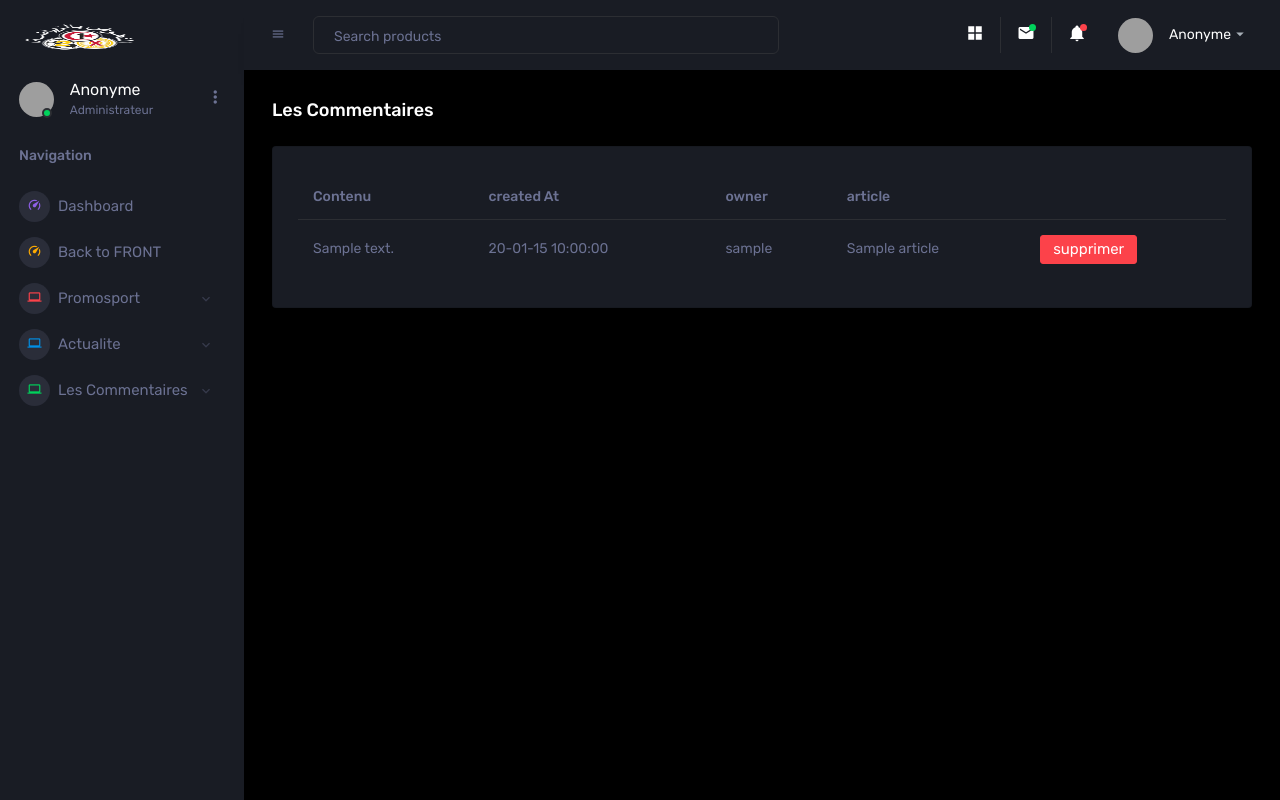
After one commit to inceptumje/Promoosport, a Symfony app: template templates/commentaire/indexBack.html.twig in a window 1280 px wide. The commit adds this page. Run offline with Twig, Linux system fonts and the light colour scheme; the template is opened without the code that fills it: most values are stand-ins (such as "Sample title", 1, 10 or a date in 2020); style sheets or scripts are compiled from the project's sources; some libraries are stand-ins or nearby versions; grey boxes are pictures that could not be loaded.

Commit message:
user + commentaire ( back-office)

```diff
--- /dev/null
+++ b/templates/commentaire/indexBack.html.twig
@@ -0,0 +1,47 @@
+{% extends 'dashboard.html.twig' %}
+
+{% block title %}Les Commentaires{% endblock %}
+
+{% block body %}
+    <div class="page-header">
+        <h3 class="page-title"> Les Commentaires </h3>
+    </div>
+
+    <div class="row">
+        <div class="col-lg-12 grid-margin stretch-card">
+            <div class="card">
+                <div class="card-body">
+                    <div class="table-responsive">
+                        <table class="table">
+                            <thead>
+                            <tr>
+                                <th>Contenu</th>
+                                <th>created At</th>
+                                <th>owner</th>
+                                <th>article</th>
+                            </tr>
+                            </thead>
+                            <tbody>
+                            {% for com in commentaires %}
+                                <tr>
+                                    <td>{{ com.contenu }}</td>
+                                    <td> {{ com.createdAt | date('y-m-d h:i:s') }} </td>
+                                    <td> {{ com.utilisateur.username }} </td>
+                                    <td> {{ com.article.title }} </td>
+                                    <td>
+                                        <form method="post"  action="{{ path('supprimer_commentaire' , {'id' : com.id}) }}" onsubmit="return confirm('Voulez vous supprimer ?')">
+                                            <input type="hidden" name="_method" value="SUP">
+                                            <input type="hidden" name="_token" value="">
+                                            <input type="submit" class="btn btn-danger" value="supprimer">
+                                        </form>
+                                    </td>
+                                </tr>
+                            {% endfor %}
+                            </tbody>
+                        </table>
+                    </div>
+                </div>
+            </div>
+        </div>
+    </div>
+{% endblock %}
--- a/templates/dashboard.html.twig
+++ b/templates/dashboard.html.twig
@@ -39,12 +39,20 @@
                 <div class="profile-desc">
                     <div class="profile-pic">
                         <div class="count-indicator">
-                            <img class="img-xs rounded-circle " src="assets/images/faces/face15.jpg" alt="">
+                            <img class="img-xs rounded-circle " src="{{ asset('img/user/'~ app.user.image)}}" alt="">
                             <span class="count bg-success"></span>
                         </div>
                         <div class="profile-name">
-                            <h5 class="mb-0 font-weight-normal">Henry Klein</h5>
-                            <span>Gold Member</span>
+                            <h5 class="mb-0 font-weight-normal">
+                                {% if  app.user.nom  and  app.user.prenom   %}
+                                    {{ app.user.nom~" "~app.user.prenom }}
+                                {% else %}
+                                    Anonyme
+                                {% endif %}
+                            </h5>
+                            <span>
+                                Administrateur
+                            </span>
                         </div>
                     </div>
                     <a href="#" id="profile-dropdown" data-toggle="dropdown"><i class="mdi mdi-dots-vertical"></i></a>
@@ -245,8 +253,14 @@
                     <li class="nav-item dropdown">
                         <a class="nav-link" id="profileDropdown" href="#" data-toggle="dropdown">
                             <div class="navbar-profile">
-                                <img class="img-xs rounded-circle" src="{{ asset('assets/images/faces/face15.jpg')}}" alt="">
-                                <p class="mb-0 d-none d-sm-block navbar-profile-name">Henry Klein</p>
+                                <img class="img-xs rounded-circle" src="{{ asset('img/user/'~ app.user.image)}}" alt="">
+                                <p class="mb-0 d-none d-sm-block navbar-profile-name">
+                                    {% if  app.user.nom  and  app.user.prenom   %}
+                                        {{ app.user.nom~" "~app.user.prenom }}
+                                    {% else %}
+                                        Anonyme
+                                    {% endif %}
+                                </p>
                                 <i class="mdi mdi-menu-down d-none d-sm-block"></i>
                             </div>
                         </a>
@@ -254,16 +268,33 @@
                             <h6 class="p-3 mb-0">Profile</h6>
                             <div class="dropdown-divider"></div>
                             <div class="dropdown-divider"></div>
-                            <a class="dropdown-item preview-item">
+                            {% if app.user %}
+                            <a class="dropdown-item preview-item" href="{{ path('logout')}}">
                                 <div class="preview-thumbnail">
                                     <div class="preview-icon bg-dark rounded-circle">
                                         <i class="mdi mdi-logout text-danger"></i>
                                     </div>
                                 </div>
                                 <div class="preview-item-content">
-                                    <p class="preview-subject mb-1">Log out</p>
+                                    <p class="preview-subject mb-1">
+                                        Log out
+                                    </p>
                                 </div>
                             </a>
+                            {% else %}
+                            <a class="dropdown-item preview-item" href="">
+                                <div class="preview-thumbnail">
+                                    <div class="preview-icon bg-dark rounded-circle">
+                                        <i class="mdi mdi-login text-success"></i>
+                                    </div>
+                                </div>
+                                <div class="preview-item-content">
+                                    <p class="preview-subject mb-1">
+                                        Log in
+                                    </p>
+                                </div>
+                            </a>
+                            {% endif %}
                         </div>
                     </li>
                 </ul>
--- a/templates/global/Dashboard_parts/nav_dashboard.html.twig
+++ b/templates/global/Dashboard_parts/nav_dashboard.html.twig
@@ -4,6 +4,14 @@
                 <i class="mdi mdi-speedometer"></i>
               </span>
         <span class="menu-title">Dashboard</span>
+    </a>
+</li>
+<li class="nav-item menu-items">
+    <a class="nav-link" href="{{ path('global') }}">
+              <span class="menu-icon">
+                <i class="mdi mdi-speedometer"></i>
+              </span>
+        <span class="menu-title">Back to FRONT</span>
     </a>
 </li>
 <li class="nav-item menu-items">
@@ -34,3 +42,17 @@
         </ul>
     </div>
 </li>
+<li class="nav-item menu-items">
+    <a class="nav-link" data-toggle="collapse" href="#ui-commentaire" aria-expanded="false" aria-controls="ui-basic">
+              <span class="menu-icon">
+                <i class="mdi mdi-laptop"></i>
+              </span>
+        <span class="menu-title">Les Commentaires</span>
+        <i class="menu-arrow"></i>
+    </a>
+    <div class="collapse" id="ui-commentaire" style="">
+        <ul class="nav flex-column sub-menu">
+            <li class="nav-item"> <a class="nav-link" href="{{ path('Dashboard_commentaire') }}">Les Commentaires</a></li>
+        </ul>
+    </div>
+</li>
```
Also changed, not shown: src/Controller/CommentaireController.php (+23 -0 lines), templates/base.html.twig (+3 -7 lines), templates/commentaire/index.html.twig (deleted, +0 -20 lines), public/img/user/274928334_4963786080326888_6145321982657782200_n.jpg (added).
